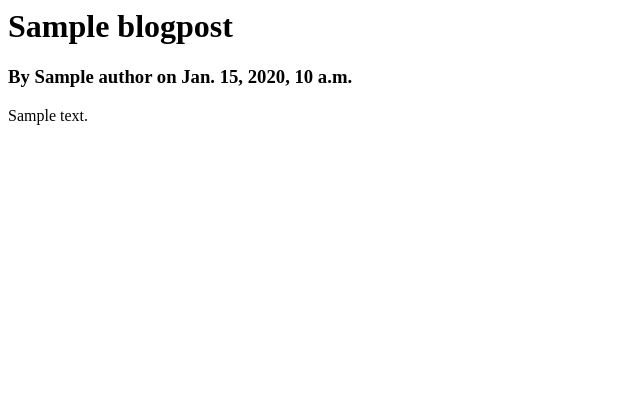
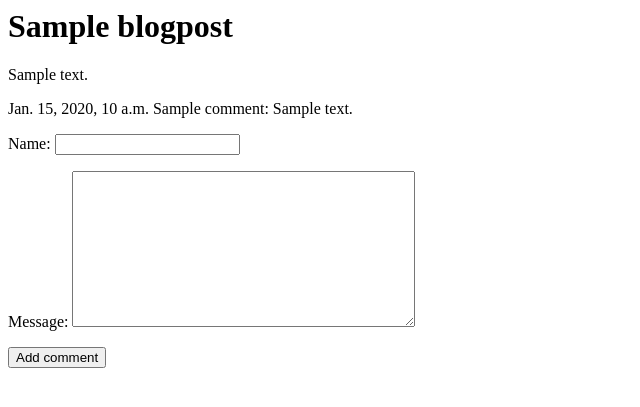
Before and after one commit to jorgetaylor99/blog, a Django app: page /1/ in a window 1280 px wide. Shown: the top 407 px of the page, without its empty margins (0-640 px from the left). Run offline with Django 5.2, Linux system fonts and the light colour scheme; tables that the repository leaves empty hold one stand-in row (values such as "Sample post").

Commit message:
Add commenting functionality

```diff
--- /dev/null
+++ b/blog/forms.py
@@ -0,0 +1,7 @@
+from django import forms
+from .models import Comment
+
+class CommentForm(forms.ModelForm):
+    class Meta:
+        model = Comment
+        fields = ('name', 'message')
--- a/blog/models.py
+++ b/blog/models.py
@@ -21,7 +21,7 @@ class Comment(models.Model):
     post = models.ForeignKey(BlogPost, on_delete=models.CASCADE)
     name = models.CharField(max_length=200)
     message = models.TextField()
-    creation_date = models.DateTimeField('comment date')
+    creation_date = models.DateTimeField(auto_now_add=True)
 
     def __str__(self):
         return f"Comment by {self.name} on {self.post}"
--- a/blog/templates/blog_detail.html
+++ b/blog/templates/blog_detail.html
@@ -1,3 +1,14 @@
 <h1>{{ post.title }}</h1>
-<h3>By {{ post.author.name }} on {{ post.pub_date }}</h3>
 <p>{{ post.content }}</p>
+
+{% for comment in comments %}
+    <div>
+        <p>{{ comment.creation_date }} {{ comment.name }}: {{ comment.message }}</p>
+    </div>
+{% endfor %}
+
+<form method="post">
+    {% csrf_token %}
+    {{ comment_form.as_p }}
+    <button type="submit">Add comment</button>
+</form>
--- a/blog/views.py
+++ b/blog/views.py
@@ -1,5 +1,6 @@
 from django.shortcuts import render, get_object_or_404
 from .models import BlogPost, Comment
+from .forms import CommentForm
 
 # Create your views here.
 def index(request):
@@ -8,4 +9,14 @@ def index(request):
 
 def blog_detail(request, pk):
     post = get_object_or_404(BlogPost, pk=pk)
-    return render(request, 'blog_detail.html', { 'post': post })
+    comments = Comment.objects.filter(post=post)
+    new_comment = None
+    if request.method == 'POST':
+        comment_form = CommentForm(request.POST)
+        if comment_form.is_valid():
+            new_comment = comment_form.save(commit=False)
+            new_comment.post = post
+            new_comment.save()
+    else:
+        comment_form = CommentForm()
+    return render(request, 'blog_detail.html', {'post': post, 'comments': comments, 'new_comment': new_comment, 'comment_form': comment_form})
```
Also changed, not shown: blog/migrations/0002_comment.py (added), blog/migrations/0003_alter_comment_creation_date.py (added).
